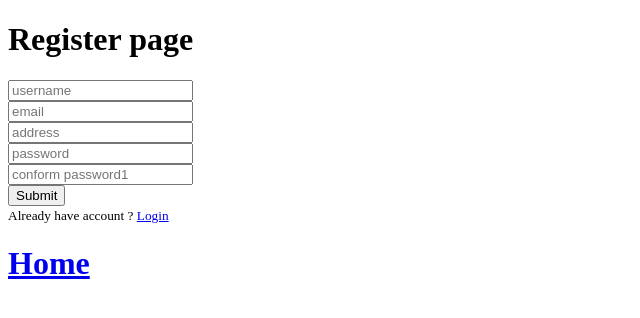
After one commit to Diwas-Acharya/login-django, a Django app: page /register/ in a window 1280 px wide. The commit adds this page. Shown: the top 318 px of the page, without its empty margins (0-640 px from the left). Run offline with Django 3.2, Linux system fonts and the light colour scheme.

Commit message:
new features

```diff
--- a/login/blog/templates/blog/index.html
+++ b/login/blog/templates/blog/index.html
@@ -4,6 +4,8 @@
 	<title>index page</title>
 </head>
 <body>
-<h1>index page</h1>
+<h1>decorate this page as your need</h1>
+<h1><a href="/register">For Register page </a></h1>
+<h1><a href="/login">For login page </a></h1>
 </body>
 </html>
--- /dev/null
+++ b/login/blog/templates/register.html
@@ -0,0 +1,19 @@
+<!DOCTYPE html>
+<html>
+<head>
+	<title>register</title>
+</head>
+<body>
+<h1>Register page</h1>
+<form>
+        <input type="text" name="username" placeholder="username"><br>
+        <input type="email" name="email" placeholder="email"><br>
+        <input type="address" name="address" placeholder="address"><br>
+        <input type="password" name="password" placeholder="password"><br>
+        <input type="password" name="password1" placeholder="conform password1"><br>
+        <input type="submit">
+    </form>
+ <small>Already have account ? <a href="/login">Login</a></small>
+ <h1> <a href="/">Home</a></h1>
+</body>
+</html>
--- a/login/blog/urls.py
+++ b/login/blog/urls.py
@@ -4,4 +4,5 @@ from . import views
 urlpatterns = [
     path('', views.index),
     path('login/', views.login),
+    path('register/', views.register)
 ]
--- a/login/blog/views.py
+++ b/login/blog/views.py
@@ -7,3 +7,7 @@ def index(request):
 
 def login(request):
 	return render(request,"login.html")
+
+
+def register(request):
+	return render(request,"register.html")
--- a/login/login/settings.py
+++ b/login/login/settings.py
@@ -37,6 +37,7 @@ INSTALLED_APPS = [
     'django.contrib.sessions',
     'django.contrib.messages',
     'django.contrib.staticfiles',
+    'blog'
 ]
 
 MIDDLEWARE = [
```
Also changed, not shown: login/blog/templates/login.html (+12 -2 lines).
